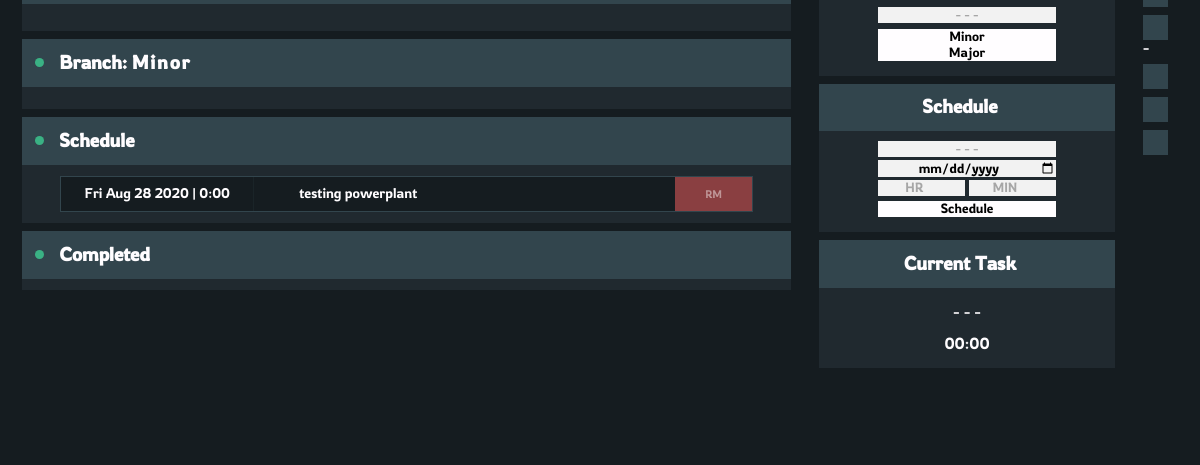
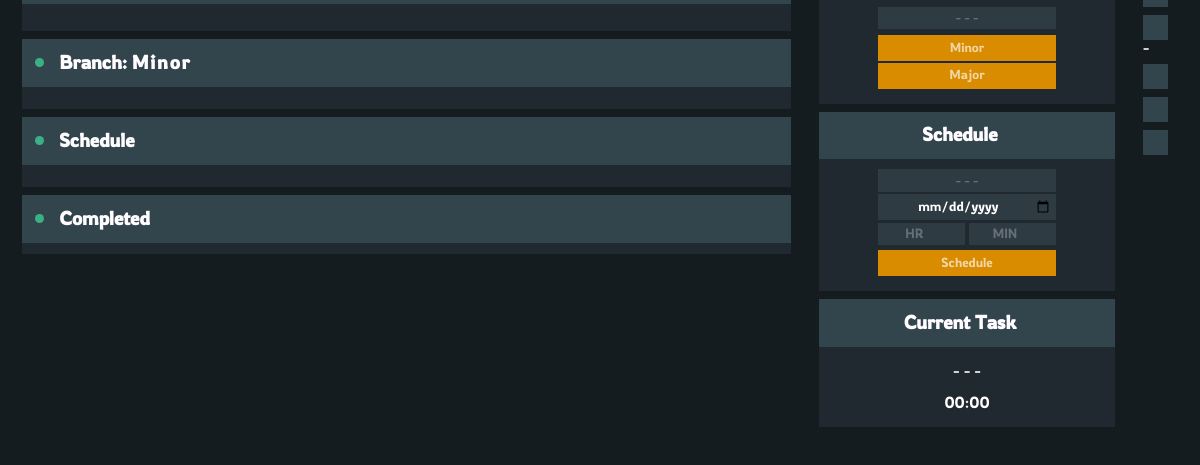
Before and after one commit to x-wyz/Project-Manager, an Electron app: page index.html in a window 1200 px wide. Shown: the part 67-532 px from the top of the page. Drawn offline with Linux system fonts and the light colour scheme; no server answers.

Commit message:
updated styling for main inputs and buttons

```diff
--- a/index.html
+++ b/index.html
@@ -31,11 +31,6 @@
 					<h2 id="header-schedule" class="header-title header-project"><span class="lighter" id="schedule-lighter"></span>Schedule</h2>
 					<div id="generated-schedule" class="generated-area">
 						<!-- Scheduled tasks will be generated here -->
-						<div>
-							<p class="date-time">Fri Aug 28 2020 | 0:00</p>
-							<p class="scheduled-task">testing powerplant</p>
-							<button class="task-remove">RM</button>
-						</div>
 					</div>
 				</div>
 
--- a/styles/app.css
+++ b/styles/app.css
@@ -110,14 +110,6 @@ button {
 }
 
 /* Column 2 styling */
-
-input {
-	box-sizing: border-box;
-	text-align: center;
-	outline: none;
-	background: var(--input-bg);
-	border: 0;
-}
 
 input[type="text"], input[type="date"] {
 	display: block;
@@ -478,3 +470,41 @@ input.new-notes-field {
 #generated-schedule div button:hover {
 	color: var(--color-text-clear);
 }
+
+/* Inputs main */
+
+input {
+	box-sizing: border-box;
+	text-align: center;
+	outline: none;
+	background: rgba(102, 131, 143, 0.2);
+	color: var(--color-text-clear);
+	border: 0;
+	padding: 0.31em;
+}
+
+input::placeholder {
+	color: var(--color-text-fade);
+}
+
+/* Buttons main */
+
+#add-major, #add-minor, #add-schedule {
+	padding: 0.51em;
+	font-size: 13px;
+	color: rgba(255, 255, 255, 0.65);
+	transition: color 0.25s, background 0.25s;
+}
+
+#add-major {
+	margin-top: 0.1em;
+}
+
+#add-schedule, #add-minor, #add-major {
+	background: var(--input-important-hover);
+}
+
+#add-schedule:hover, #add-minor:hover, #add-major:hover {
+	color: var(--color-text-clear);
+	background: rgba(217, 140, 0, 0.8);
+}
--- a/styles/main.css
+++ b/styles/main.css
@@ -44,7 +44,6 @@ input[type="text"]{
   border: 0;
   outline: none;
   text-align: center;
-  background: var(--input-bg, white);
   box-sizing: border-box;
 }
 
```
